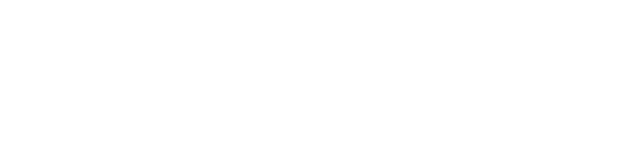
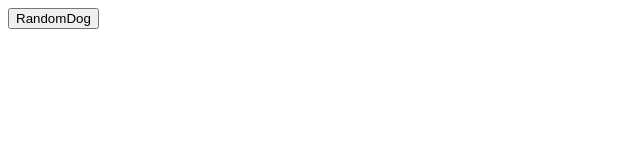
Before and after one commit to Etienep/randomDog, a plain HTML site: page index.html in a window 1280 px wide. Shown: the whole page, without its empty margins (0-640 px from the left). Drawn offline with Linux system fonts and the light colour scheme.

Commit message:
botão carregar imagem

```diff
--- a/index.html
+++ b/index.html
@@ -7,5 +7,6 @@
     <title>Random Dog</title>
 </head>
 <body>
+	<button>RandomDog</button>
 </body>
 </html>
```
Also changed, not shown: .che/project.json.
